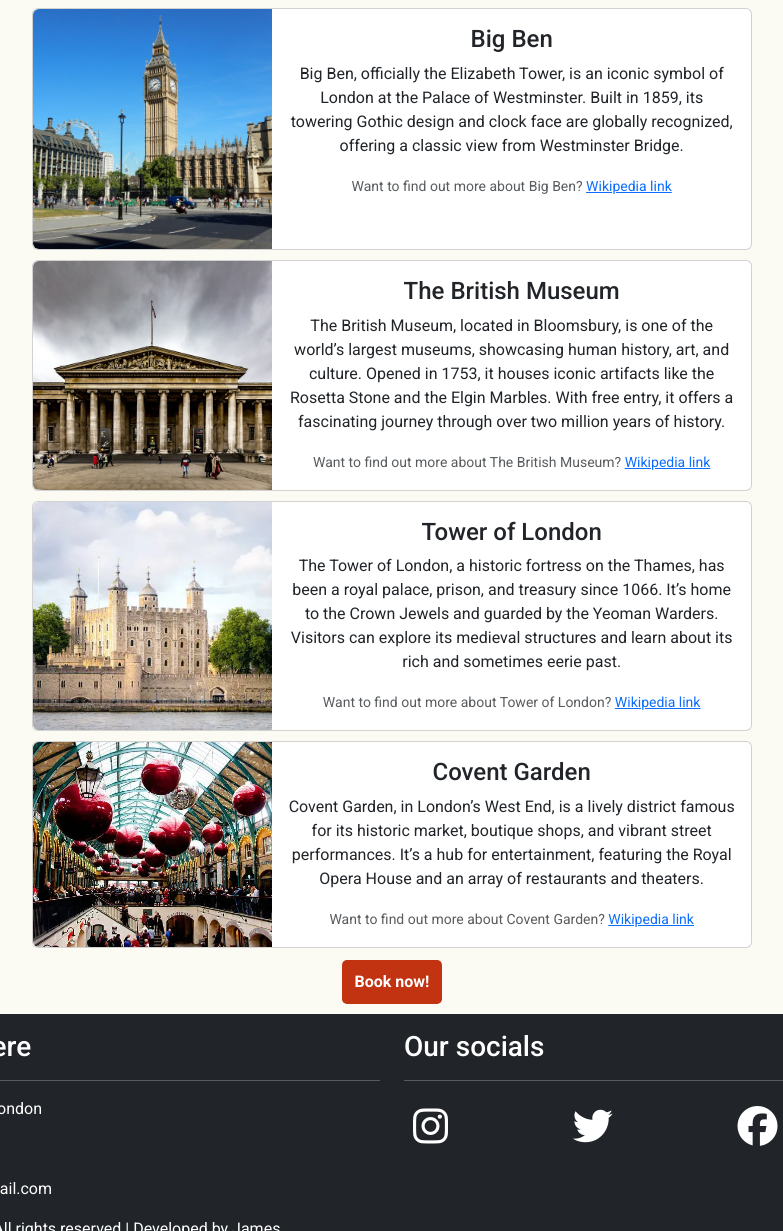
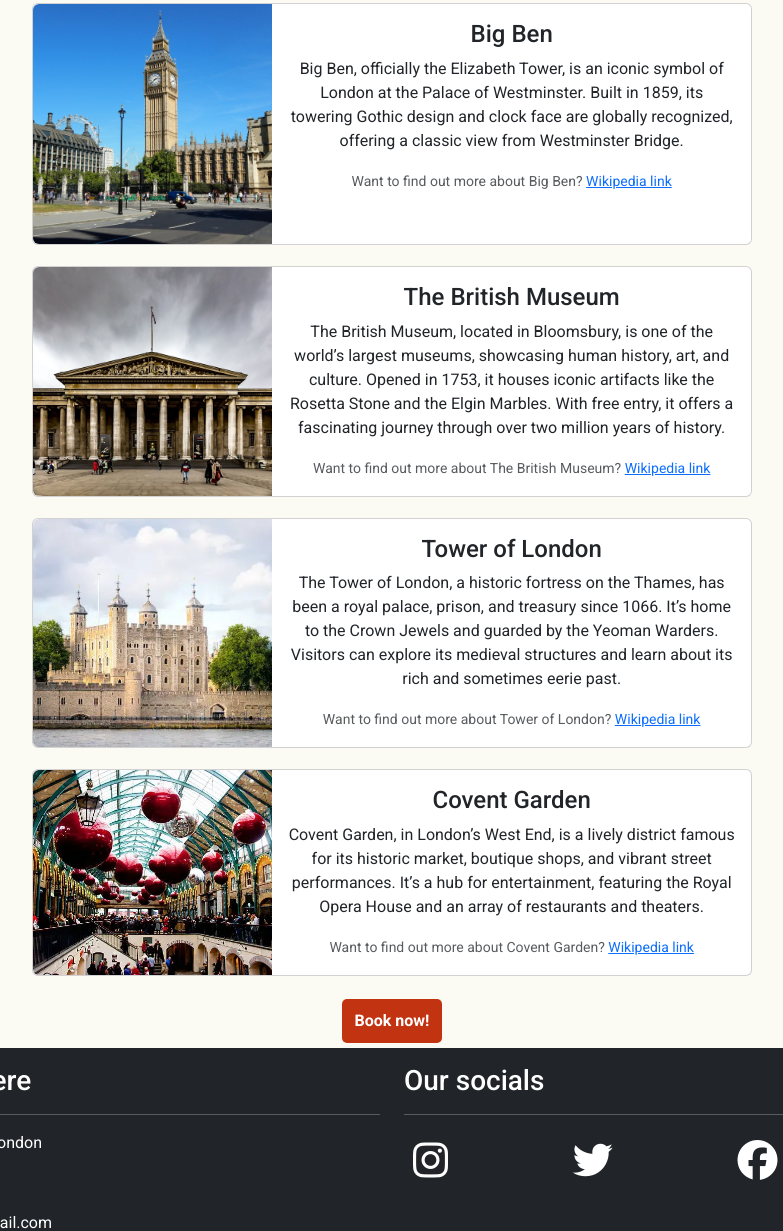
Before and after one commit to JamesBracken/Escape-and-explore, a website: page index.html in a window 1280 px wide. Shown: the part 1569-2800 px from the top of the page, without its empty margins (248-1031 px from the left). Drawn offline with nearby package versions, Linux system fonts and the light colour scheme; some packages are replaced by stand-ins of ours; files that its build step writes are made by us from their sources; a script that the page names is missing; files whose address does not match are found by name; a web font is replaced by a local one.

Commit message:
Fix: file structure

```diff
--- a/assets/style.css
+++ b/assets/CSS/style.css
@@ -25,7 +25,6 @@
 
 main {
     width: inherit;
-    padding: 5px;
 }
 
 img {
@@ -129,7 +128,7 @@
 
 /* City image cards */
 div .card {
-    margin: 5px !important;
+    margin: 5px;
     padding: 0px;
 }
 
```
Also changed, not shown: assets/JS/script.js (renamed from assets/script.js).
